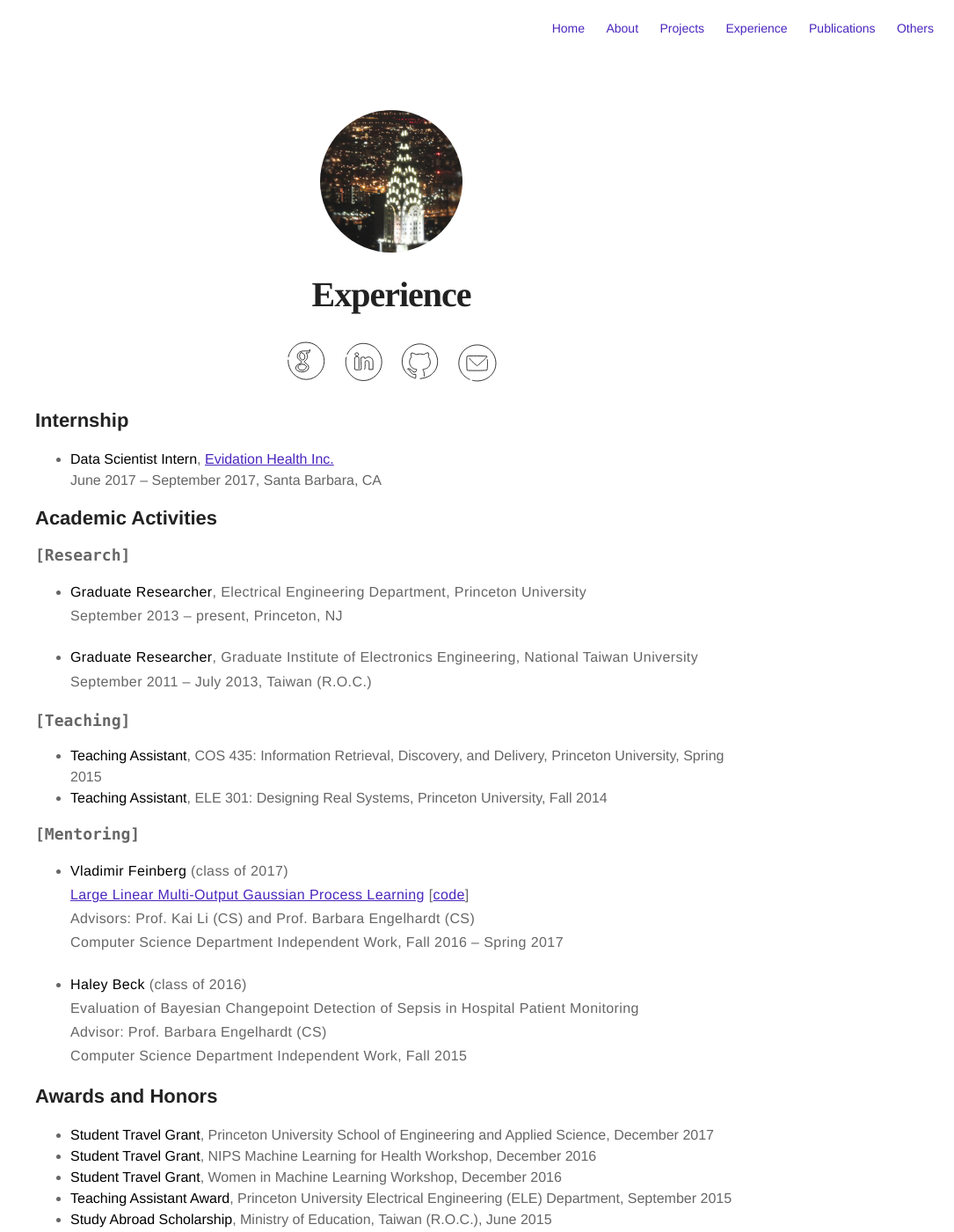
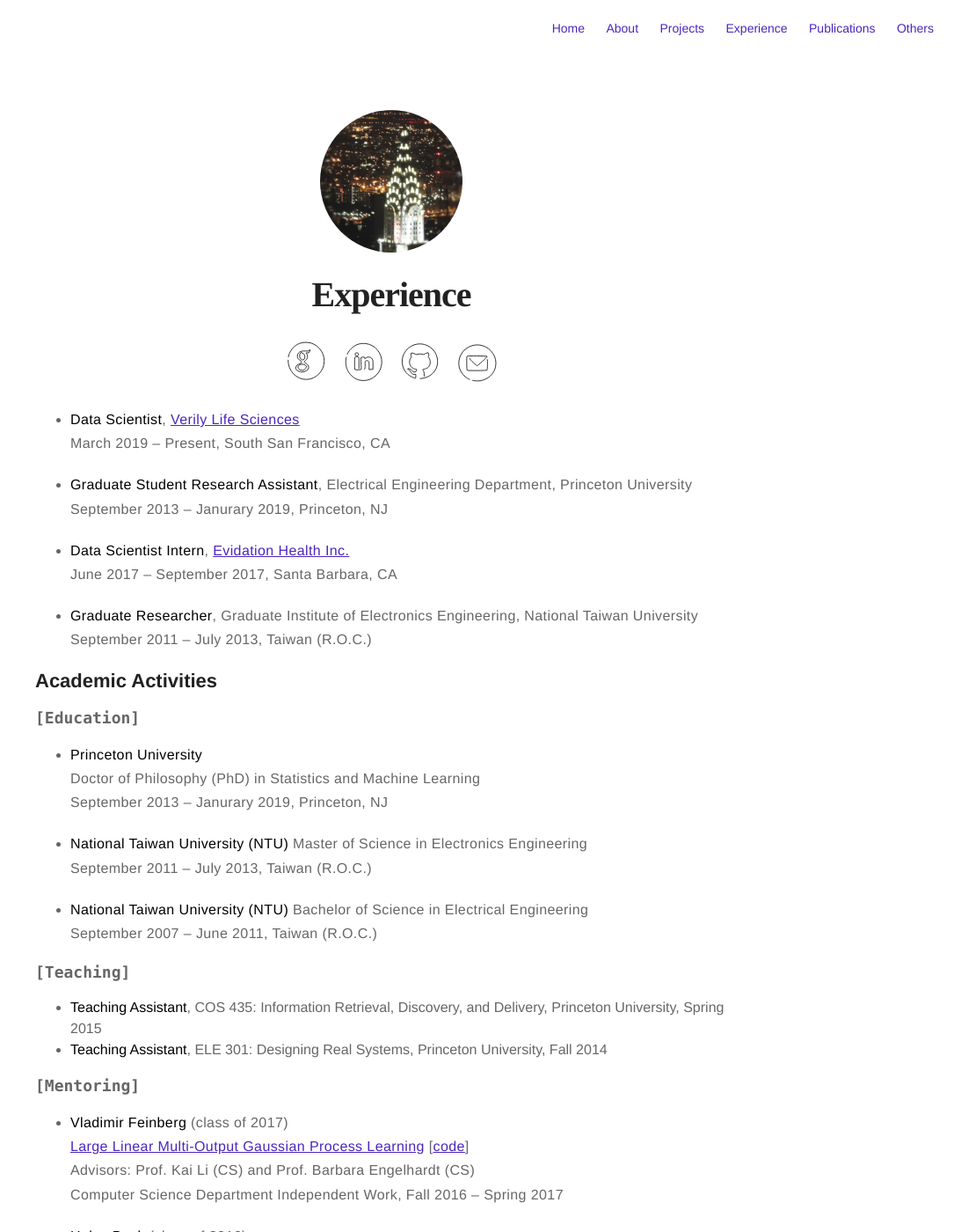
Before and after one commit to Li-FangCheng/li-fangcheng.github.io, a Jekyll site: the page built from experience.md, in a window 1280 px wide and 1400 px high. Shown: the whole window at 88% size, without its empty margins (195-1280 px from the left). Built offline with Jekyll 4.4.1, drawn with Linux system fonts in a browser that asks for light colours.

```diff
--- a/_config.yml
+++ b/_config.yml
@@ -1,6 +1,6 @@
 # main text of home
 name: Li-Fang Cheng
-bio: PhD Candidate at Princeton University
+bio: Data Scientist, Verily Life Sciences
 
 # twitter summary info
 # description: A blog about technology and stuff related
@@ -51,12 +51,12 @@ github: Li-FangCheng
 # medium: medium
 # vimeo: myvimeo
 # lanyrd: mylanyrd
-email: lifangc@princeton.edu
+email: lifangc.cheng@gmail.com
 
 authors:
     lifangcheng:
         name: Li-Fang Cheng
-        bio: PhD candidate at Princeton University
+        bio: Data Scientist, Verily Life Sciences
         external-image: false
         picture: assets/images/profile.jpg
         twitter:
--- a/experience.md
+++ b/experience.md
@@ -5,17 +5,31 @@ headerBanner: true
 banner-image: /assets/images/banner/banner-experience.jpg
 ---
 
-## Internship
+* **Data Scientist**, [Verily Life Sciences](https://verily.com/){:target="_blank"}\\
+March 2019 -- Present, South San Francisco, CA
+
+* **Graduate Student Research Assistant**, Electrical Engineering Department, Princeton University\\
+September 2013 -- Janurary 2019, Princeton, NJ
+
 * **Data Scientist Intern**, [Evidation Health Inc.](https://evidation.com/){:target="_blank"}\\
 June 2017 -- September 2017, Santa Barbara, CA
 
-## Academic Activities
-### [Research]
-* **Graduate Researcher**, Electrical Engineering Department, Princeton University\\
-September 2013 -- present, Princeton, NJ
-
 * **Graduate Researcher**, Graduate Institute of Electronics Engineering, National Taiwan University\\
 September 2011 -- July 2013, Taiwan (R.O.C.)
+
+## Academic Activities
+### [Education]
+* **Princeton University**\\
+Doctor of Philosophy (PhD) in Statistics and Machine Learning\\
+September 2013 -- Janurary 2019, Princeton, NJ
+
+* **National Taiwan University (NTU)**
+Master of Science in Electronics Engineering\\
+September 2011 -- July 2013, Taiwan (R.O.C.)
+
+* **National Taiwan University (NTU)**
+Bachelor of Science in Electrical Engineering\\
+September 2007 -- June 2011, Taiwan (R.O.C.)
 
 ### [Teaching]
 * **Teaching Assistant**, COS 435: Information Retrieval, Discovery, and Delivery, Princeton University, Spring 2015
```
Also changed, not shown: about.md (+1 -1 lines), publications.md (+3 -0 lines).
